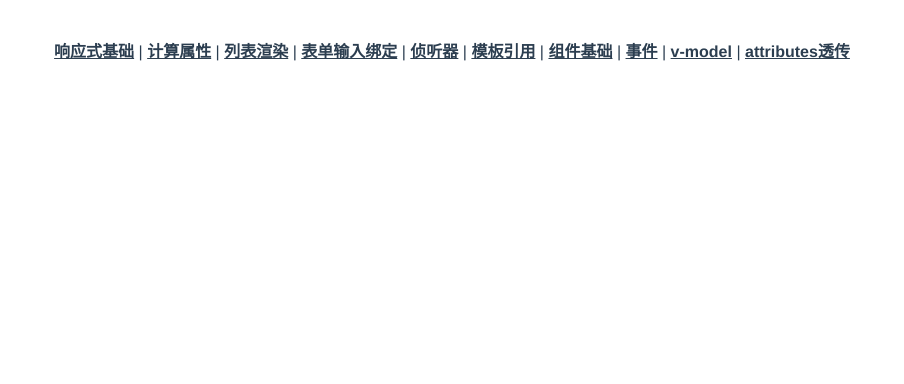
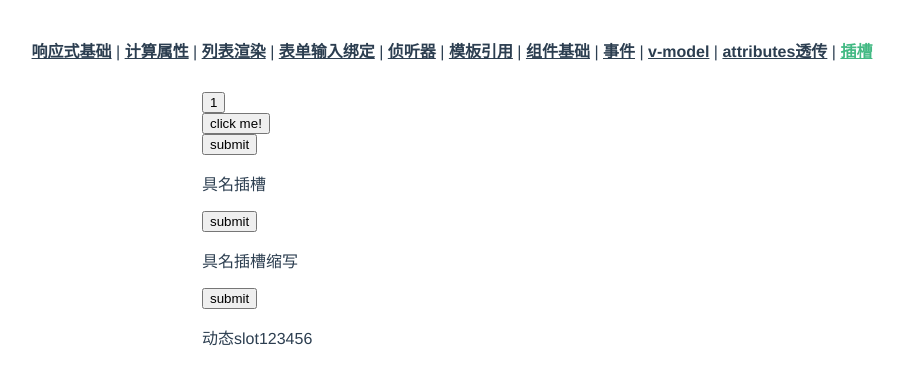
Before and after one commit to tuao525/my-demo-vue3, a Vue app: page /slotView in a window 1280 px wide. Shown: the top 384 px of the page, without its empty margins (188-1092 px from the left). Built offline with nearby package versions, Linux system fonts and the light colour scheme.

Commit message:
feat: 查抄

```diff
--- a/src/App.vue
+++ b/src/App.vue
@@ -9,7 +9,8 @@
     <router-link to="/componentBasis">组件基础</router-link> |
     <router-link to="/incidentView">事件</router-link> |
     <router-link to="/vModel">v-model</router-link> |
-    <router-link to="/transmitAttribute">attributes透传</router-link>
+    <router-link to="/transmitAttribute">attributes透传</router-link> |
+    <router-link to="/slotView">插槽</router-link>
   </nav>
   <router-view/>
 </template>
--- a/src/router/index.js
+++ b/src/router/index.js
@@ -57,6 +57,11 @@ const routes = [
     path: '/transmitAttribute',
     name: 'transmitAttribute',
     component: () => import('../views/TransmitAttribute.vue')
+  },
+  {
+    path: '/slotView',
+    name: 'slotView',
+    component: () => import('../views/SlotView.vue')
   }
 ]
 
--- /dev/null
+++ b/src/views/SlotView.vue
@@ -0,0 +1,49 @@
+<!--
+ * @Author: 涂澳
+ * @email: 2250467773@qq.com
+ * @Date: 2023-11-09 10:55:25
+ * @LastEditors: Do not edit
+ * @LastEditTime: 2023-11-16 15:34:45
+-->
+<template>
+  <div class="home">
+    <div class='left'>
+      <SlotDemo v-slot="props">{{ props.title }}</SlotDemo>
+      <SlotDemo>{{ message }}</SlotDemo>
+
+      <SlotDemo>
+        <template v-slot:header>
+          <p>具名插槽</p>
+        </template>
+      </SlotDemo>
+      <SlotDemo>
+        <template #header>
+          <p>具名插槽缩写</p>
+        </template>
+      </SlotDemo>
+      <SlotDemo>
+        <template v-slot:[slotRef]="props">
+          <p>动态slot{{ props.title }}</p>
+        </template>
+      </SlotDemo>
+    </div>
+  </div>
+</template>
+
+<script setup>
+import SlotDemo from './component/SlotDemo.vue'
+import { ref } from 'vue'
+const message = ref('click me!')
+const slotRef = ref('active')
+</script>
+<style lang="less">
+.home{
+    display: flex;
+    justify-content: center;
+}
+.left {
+    width:500px;
+    text-align:left
+}
+
+</style>
--- /dev/null
+++ b/src/views/component/SlotDemo.vue
@@ -0,0 +1,35 @@
+<!--
+ * @Author: 涂澳
+ * @email: 2250467773@qq.com
+ * @Date: 2023-11-09 10:55:25
+ * @LastEditors: Do not edit
+ * @LastEditTime: 2023-11-16 16:30:15
+-->
+<template>
+  <div class="home">
+    <div class='left'>
+        <!-- <slot /> -->
+        <button>
+          <slot  :title="1">submit</slot>
+        </button>
+
+        <slot name="header"></slot>
+        <slot name="active" :title="123456"></slot>
+    </div>
+  </div>
+</template>
+
+<script setup>
+
+</script>
+<style lang="less">
+.home{
+    display: flex;
+    justify-content: center;
+}
+.left {
+    width:500px;
+    text-align:left
+}
+
+</style>
```
